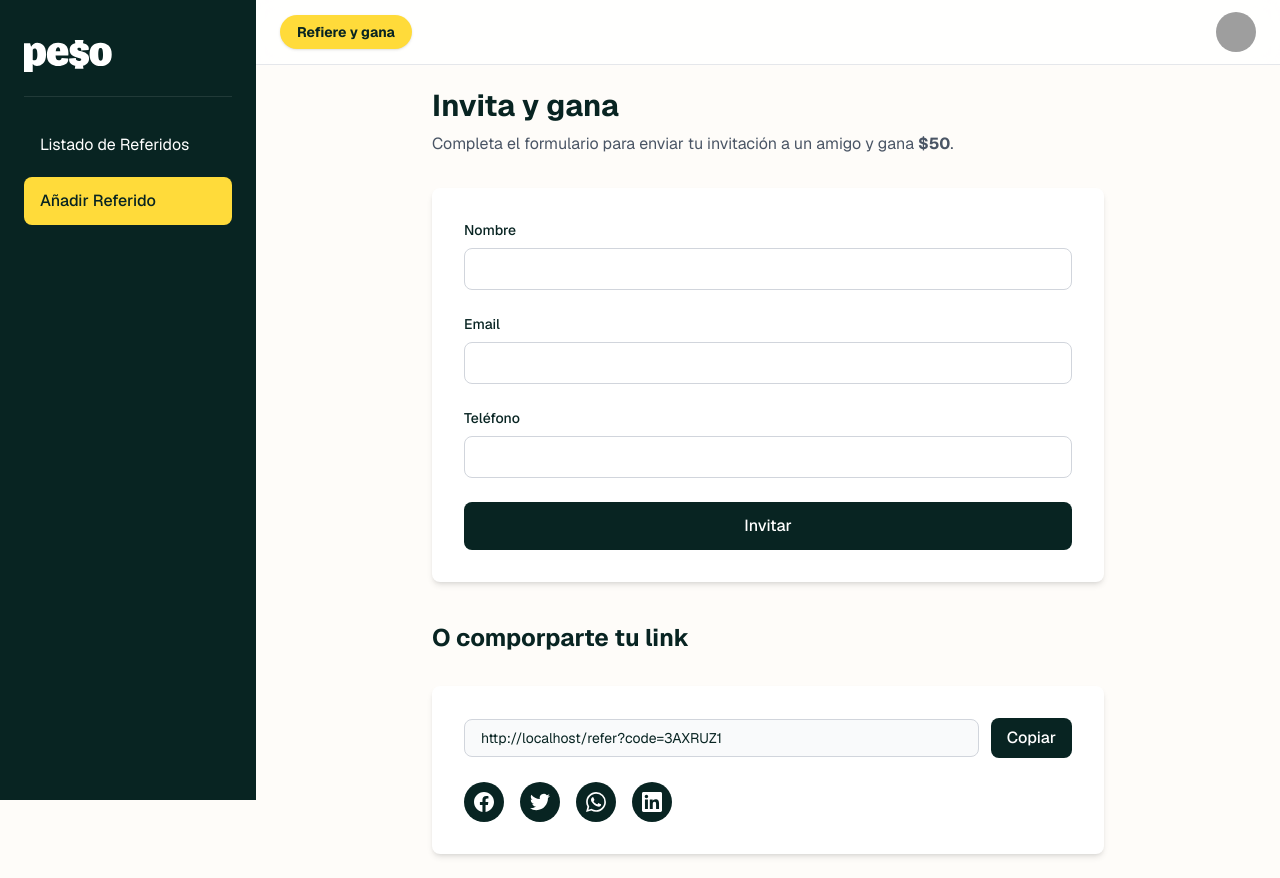
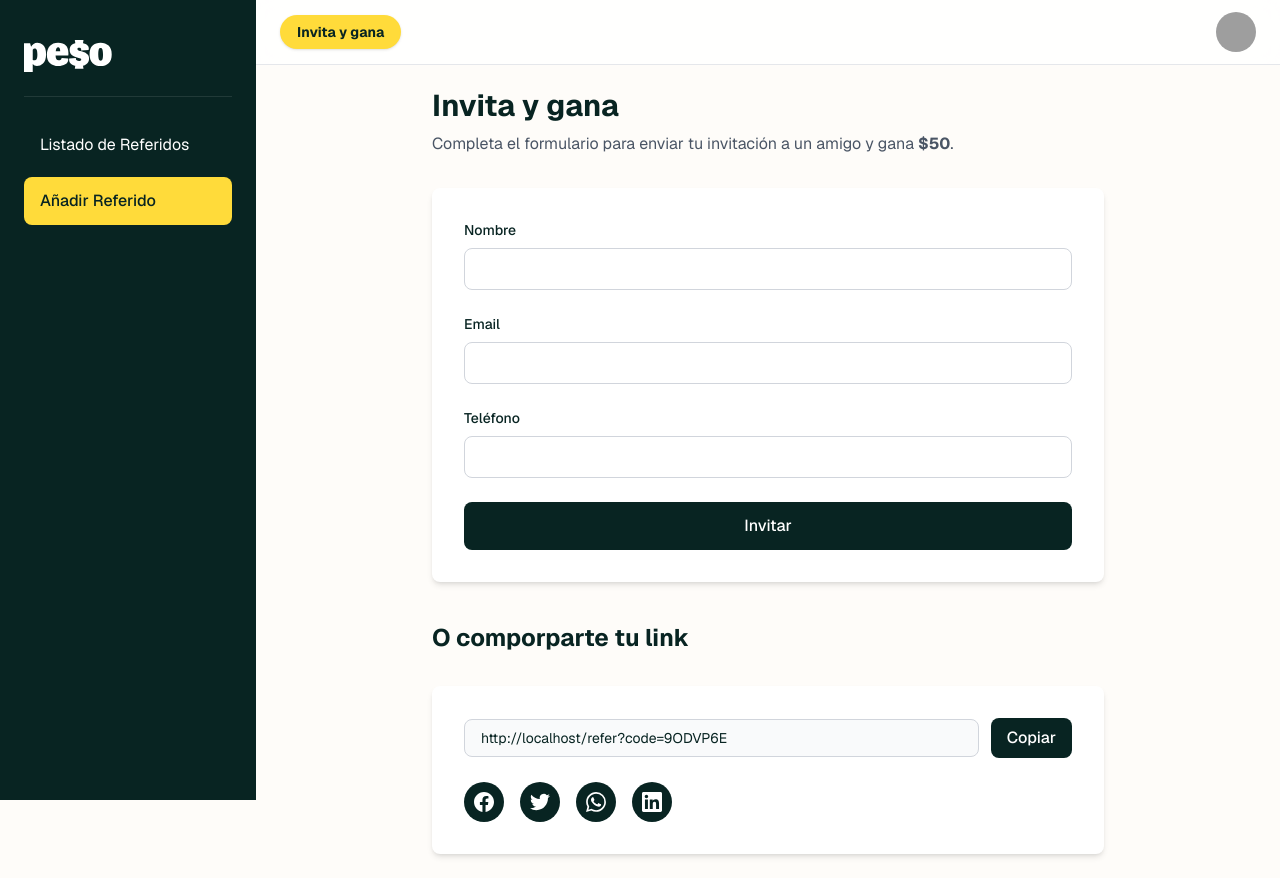
Before and after one commit to OryxonDev/peso-latam-referrals, a Next.js app: page /add-referral in a window 1280 px wide. Built offline with nearby package versions, Linux system fonts and the light colour scheme; grey boxes are pictures that could not be loaded.

Commit message:
Use alias in all imports

```diff
--- a/features/layout/components/Header.tsx
+++ b/features/layout/components/Header.tsx
@@ -1,7 +1,7 @@
 'use client';
 
 import Image from 'next/image';
-import { MobileMenu } from './MobileMenu';
+import { MobileMenu } from '@/features/layout/components/MobileMenu';
 
 export function Header() {
   return (
@@ -10,7 +10,7 @@ export function Header() {
         <div className="flex items-center gap-4">
           <MobileMenu />
           <div className="px-4 py-1.5 bg-[#ffdb3a] text-[#082422] text-sm font-bold rounded-full shadow-sm border border-[#ffdb3a]/30">
-            Refiere y gana
+            Invita y gana
           </div>
         </div>
         <div className="flex items-center gap-3">
--- a/features/layout/components/MobileMenu.tsx
+++ b/features/layout/components/MobileMenu.tsx
@@ -1,6 +1,6 @@
 'use client';
 
-import { useLayoutStore } from '../store/layoutStore';
+import { useLayoutStore } from '@/features/layout/store/layoutStore';
 
 export function MobileMenu() {
   const { toggleSidebar } = useLayoutStore();
--- a/features/layout/components/Sidebar.tsx
+++ b/features/layout/components/Sidebar.tsx
@@ -2,8 +2,8 @@
 
 import Link from 'next/link';
 import { usePathname } from 'next/navigation';
-import { useLayoutStore } from '../store/layoutStore';
-import { Logo } from './Logo';
+import { useLayoutStore } from '@/features/layout/store/layoutStore';
+import { Logo } from '@/features/layout/components/Logo';
 
 export function Sidebar() {
   const pathname = usePathname();
--- a/features/referrals/components/ReferralInvite/ReferralForm.tsx
+++ b/features/referrals/components/ReferralInvite/ReferralForm.tsx
@@ -3,8 +3,8 @@
 import { useState } from 'react';
 import { useForm } from 'react-hook-form';
 import { zodResolver } from '@hookform/resolvers/zod';
-import { useCreateReferral } from '../../hooks/useCreateReferral';
-import { createReferralSchema, type CreateReferralFormData } from '../../schemas/referral.schema';
+import { useCreateReferral } from '@/features/referrals/hooks/useCreateReferral';
+import { createReferralSchema, type CreateReferralFormData } from '@/features/referrals/schemas/referral.schema';
 import { useRouter } from 'next/navigation';
 import { NetworkError, ApiError } from '@/lib/api/client';
 
--- a/features/referrals/components/ReferralInvite/ReferralLinkCard.tsx
+++ b/features/referrals/components/ReferralInvite/ReferralLinkCard.tsx
@@ -1,10 +1,10 @@
 'use client';
 
-import { useState } from 'react';
+import { useMemo, useState } from 'react';
 
 export function ReferralLinkCard() {
   const [copied, setCopied] = useState(false);
-  const referralLink = `${typeof window !== 'undefined' ? window.location.origin : ''}/refer?code=${Math.random().toString(36).substring(2, 9).toUpperCase()}`;
+  const referralLink = useMemo(() => `${typeof window !== 'undefined' && window.location.origin}/refer?code=${Math.random().toString(36).substring(2, 9).toUpperCase()}`, []);
 
   const handleCopy = async () => {
     try {
--- a/features/referrals/components/ReferralList/ReferralCard.tsx
+++ b/features/referrals/components/ReferralList/ReferralCard.tsx
@@ -2,7 +2,7 @@
 
 import Image from 'next/image';
 import Link from 'next/link';
-import type { Referral } from '../../types/referral.types';
+import type { Referral } from '@/features/referrals/types/referral.types';
 import { formatCurrency } from '@/lib/utils/formatCurrency';
 
 interface ReferralCardProps {
--- a/features/referrals/components/ReferralProfile/ReferralProfile.tsx
+++ b/features/referrals/components/ReferralProfile/ReferralProfile.tsx
@@ -3,9 +3,9 @@
 import Image from 'next/image';
 import Link from 'next/link';
 import { formatCurrency } from '@/lib/utils/formatCurrency';
-import { useReferrals } from '../../hooks/useReferrals';
-import { ReferralProfileLoading } from './ReferralProfileLoading';
-import { ReferralProfileError } from './ReferralProfileError';
+import { useReferrals } from '@/features/referrals/hooks/useReferrals';
+import { ReferralProfileLoading } from '@/features/referrals/components/ReferralProfile/ReferralProfileLoading';
+import { ReferralProfileError } from '@/features/referrals/components/ReferralProfile/ReferralProfileError';
 
 interface ReferralProfileProps {
   id: string;
--- a/features/referrals/components/TotalEarnedBanner/TotalEarnedBanner.tsx
+++ b/features/referrals/components/TotalEarnedBanner/TotalEarnedBanner.tsx
@@ -1,9 +1,9 @@
 'use client';
 
-import { useReferrals } from '../../hooks/useReferrals';
+import { useReferrals } from '@/features/referrals/hooks/useReferrals';
 import { formatCurrency } from '@/lib/utils/formatCurrency';
-import { TotalEarnedBannerError } from './TotalEarnedBannerError';
-import { TotalEarnedBannerLoading } from './TotalEarnedBannerLoading';
+import { TotalEarnedBannerError } from '@/features/referrals/components/TotalEarnedBanner/TotalEarnedBannerError';
+import { TotalEarnedBannerLoading } from '@/features/referrals/components/TotalEarnedBanner/TotalEarnedBannerLoading';
 
 export function TotalEarnedBanner() {
   const { allReferrals } = useReferrals();
--- a/features/referrals/hooks/useCreateReferral.ts
+++ b/features/referrals/hooks/useCreateReferral.ts
@@ -1,6 +1,6 @@
 import { useMutation, useQueryClient } from '@tanstack/react-query';
-import { referralService } from '../services/referralService';
-import type { CreateReferralInput } from '../types/referral.types';
+import { referralService } from '@/features/referrals/services/referralService';
+import type { CreateReferralInput } from '@/features/referrals/types/referral.types';
 
 export function useCreateReferral() {
   const queryClient = useQueryClient();
--- a/features/referrals/hooks/useReferrals.ts
+++ b/features/referrals/hooks/useReferrals.ts
@@ -1,6 +1,6 @@
 import { useQuery } from '@tanstack/react-query';
-import { referralService } from '../services/referralService';
-import { useReferralStore } from '../store/referralStore';
+import { referralService } from '@/features/referrals/services/referralService';
+import { useReferralStore } from '@/features/referrals/store/referralStore';
 
 export function useReferrals() {
   const { currentPage } = useReferralStore();
--- a/features/referrals/services/referralService.ts
+++ b/features/referrals/services/referralService.ts
@@ -1,5 +1,5 @@
 import { apiClient } from '@/lib/api/client';
-import type { Referral, CreateReferralInput, ReferralsResponse } from '../types/referral.types';
+import type { Referral, CreateReferralInput, ReferralsResponse } from '@/features/referrals/types/referral.types';
 
 export const referralService = {
   async getReferrals(page: number = 1, limit: number = 9): Promise<ReferralsResponse> {
```
